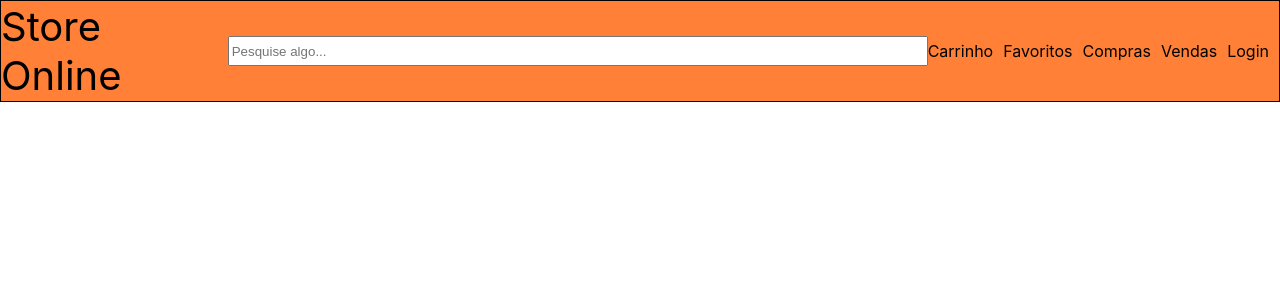
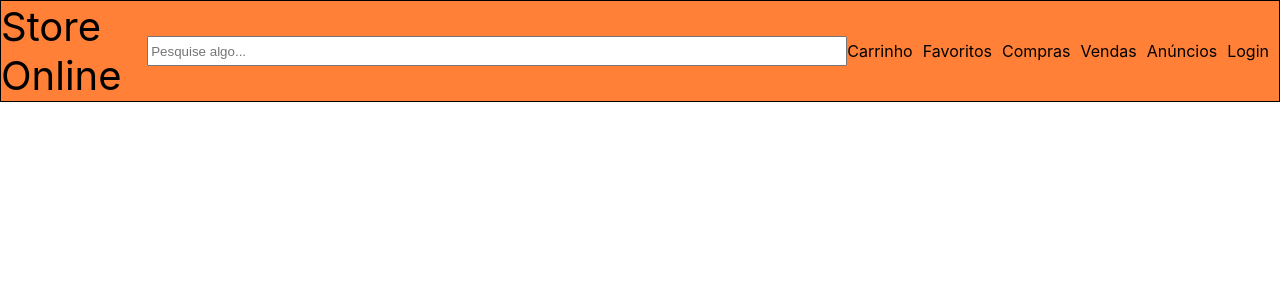
Before and after one commit to EsGui/frontend-store-online, a React (Create React App) app in the folder store-online/: page / in a window 1280 px wide. Shown: the top 300 px of the page. Built offline with nearby package versions, Linux system fonts and the light colour scheme; no server answers.

Commit message:
feat: página de anúncios foi criada

```diff
--- a/store-online/src/Component/HomePageHeader/HomePageHeader.js
+++ b/store-online/src/Component/HomePage/HomePageHeader.js
@@ -36,6 +36,7 @@ function HomePageHeader() {
           <Link style={ styleLink }>Favoritos</Link>
           <Link style={ styleLink }>Compras</Link>
           <Link style={ styleLink }>Vendas</Link>
+          <Link to="/announcement" style={ styleLink }>Anúncios</Link>
           {
             dataUser.token ? (
               <>
--- /dev/null
+++ b/store-online/src/Component/announcement/announcementBody.js
@@ -0,0 +1,20 @@
+import React from 'react';
+import { Link } from 'react-router-dom';
+
+function AnnouncementBody() {
+    const styleLink = {
+      marginRight: '10px',
+      textDecoration: 'none',
+      color: 'black'
+    }
+
+  return (
+    <>
+      <div>
+        <Link style={ styleLink }>Anúnciar</Link>
+      </div>
+    </>
+  )
+}
+
+export default AnnouncementBody;
--- a/store-online/src/Pages/HomePage.js
+++ b/store-online/src/Pages/HomePage.js
@@ -1,5 +1,5 @@
 import React from 'react';
-import HomePageHeader from '../Component/HomePageHeader/HomePageHeader';
+import HomePageHeader from '../Component/HomePage/HomePageHeader';
 
 function HomePage() {
   return (
--- a/store-online/src/Pages/LoginPage.js
+++ b/store-online/src/Pages/LoginPage.js
@@ -1,5 +1,5 @@
 import React from 'react'
-import HomePageHeader from '../Component/HomePageHeader/HomePageHeader';
+import HomePageHeader from '../Component/HomePage/HomePageHeader';
 import LoginUser from '../Component/LoginUser/LoginUser';
 
 function LoginPage() {
--- a/store-online/src/Pages/RegisterUserPage.js
+++ b/store-online/src/Pages/RegisterUserPage.js
@@ -1,6 +1,6 @@
 import React from 'react';
 import RegisterUser from '../Component/RegisterUser/RegisterUser';
-import HomePageHeader from '../Component/HomePageHeader/HomePageHeader';
+import HomePageHeader from '../Component/HomePage/HomePageHeader';
 
 function RegisterUserPage() {
   return (
--- a/store-online/src/Pages/UserLogged.js
+++ b/store-online/src/Pages/UserLogged.js
@@ -1,5 +1,5 @@
 import React from 'react';
-import HomePageHeader from '../Component/HomePageHeader/HomePageHeader';
+import HomePageHeader from '../Component/HomePage/HomePageHeader';
 import UserLoggedBody from '../Component/UserLogged/UserLoggedBody';
 
 function UserLogged() {
--- /dev/null
+++ b/store-online/src/Pages/announcementPage.js
@@ -0,0 +1,14 @@
+import React from 'react';
+import HomePageHeader from '../Component/HomePage/HomePageHeader';
+import AnnouncementBody from '../Component/announcement/announcementBody'
+
+function announcementPage() {
+  return (
+    <>
+      <HomePageHeader />
+      <AnnouncementBody />
+    </>
+  )
+}
+
+export default announcementPage;
--- a/store-online/src/Routes.js
+++ b/store-online/src/Routes.js
@@ -1,5 +1,6 @@
 import React from 'react';
 import { BrowserRouter, Route, Switch } from 'react-router-dom';
+import announcementPage from './Pages/announcementPage';
 import HomePage from './Pages/HomePage';
 import LoginPage from './Pages/LoginPage';
 import RegisterUserPage from './Pages/RegisterUserPage';
@@ -13,6 +14,7 @@ function Router() {
           <Route path="/login" component={ LoginPage } />
           <Route path="/register" component={ RegisterUserPage } />
           <Route path="/userlogged" component={ UserLogged } />
+          <Route path="/announcement" component={ announcementPage } />
         </Switch>
       </BrowserRouter>
     )
```
Also changed, not shown: store-online/src/Component/HomePage/HomePageHeader.css (renamed from store-online/src/Component/HomePageHeader/HomePageHeader.css).
